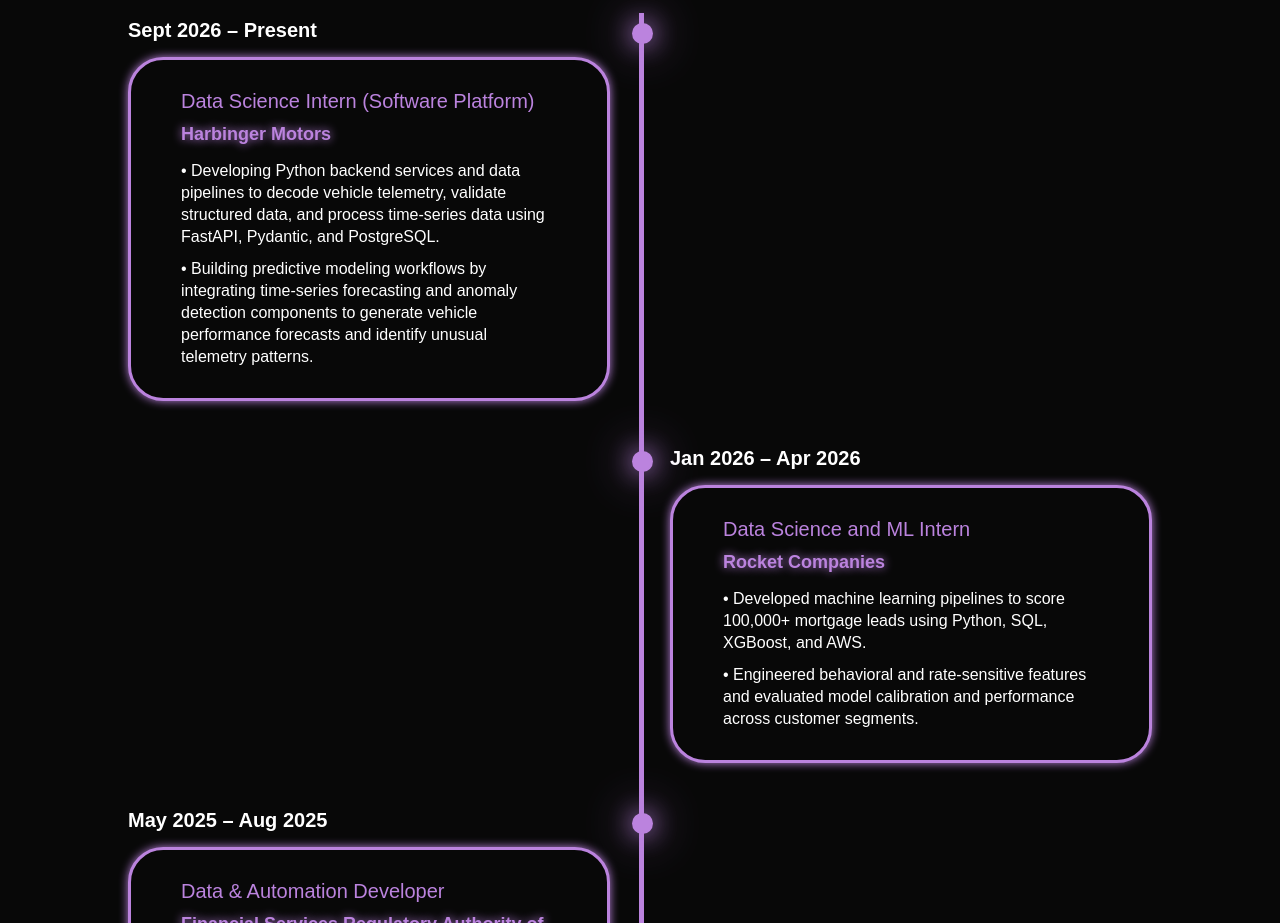
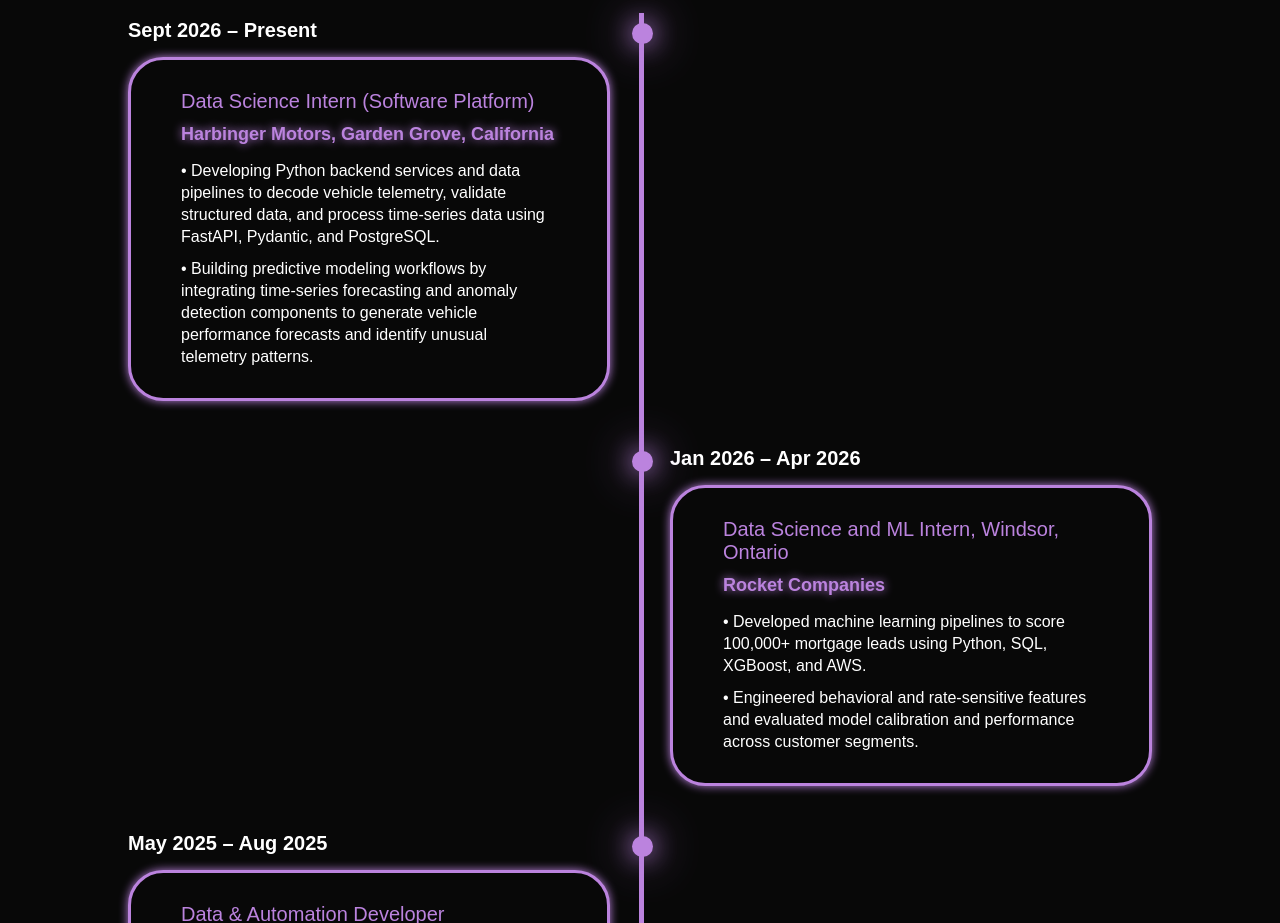
Before and after one commit to nyra-rodrigues/website, a website: page index.html in a window 1280 px wide. Shown: the part 1980-2903 px from the top of the page. Drawn offline with nearby package versions, Linux system fonts and the light colour scheme.

Commit message:
location update

```diff
--- a/index.html
+++ b/index.html
@@ -99,7 +99,7 @@
                 <div class="timeline-date">Sept 2026 – Present</div>
                 <div class="timeline-content">
                     <h3>Data Science Intern (Software Platform)</h3>
-                    <p class="company-info">Harbinger Motors</p>
+                    <p class="company-info">Harbinger Motors, Garden Grove, California</p>
                     <p>• Developing Python backend services and data pipelines to decode vehicle telemetry, validate structured data, and process time-series data using FastAPI, Pydantic, and PostgreSQL.</p>
                     <br>
                     <p>• Building predictive modeling workflows by integrating time-series forecasting and anomaly detection components to generate vehicle performance forecasts and identify unusual telemetry patterns.</p>
@@ -110,7 +110,7 @@
             <div class="timeline-dot"> </div>
                 <div class="timeline-date">Jan 2026 – Apr 2026</div>
                 <div class="timeline-content">
-                    <h3>Data Science and ML Intern</h3>
+                    <h3>Data Science and ML Intern, Windsor, Ontario</h3>
                     <p class="company-info">Rocket Companies</p>
                     <p>• Developed machine learning pipelines to score 100,000+ mortgage leads using Python, SQL, XGBoost, and AWS.</p>
                     <br>
```
